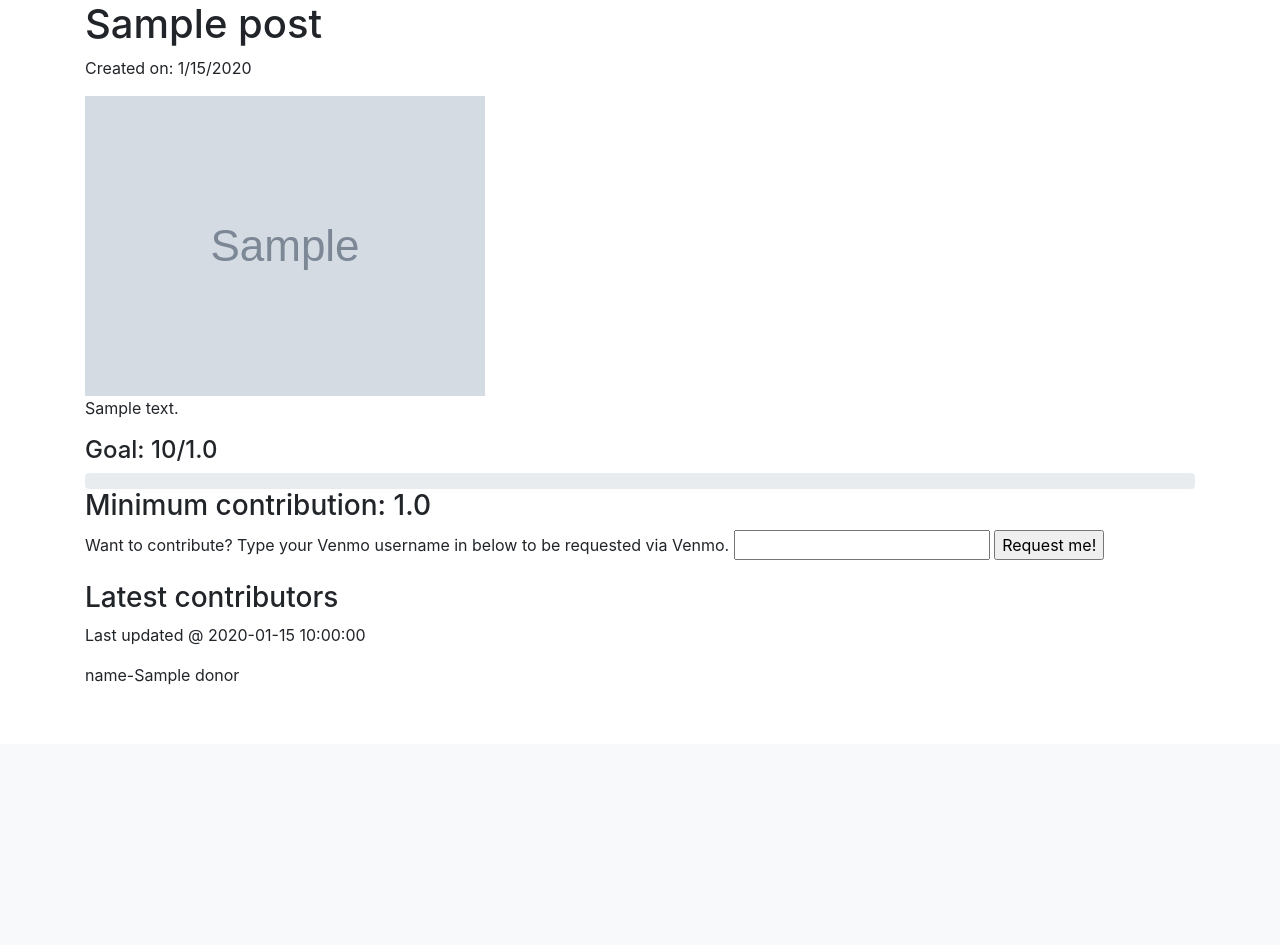
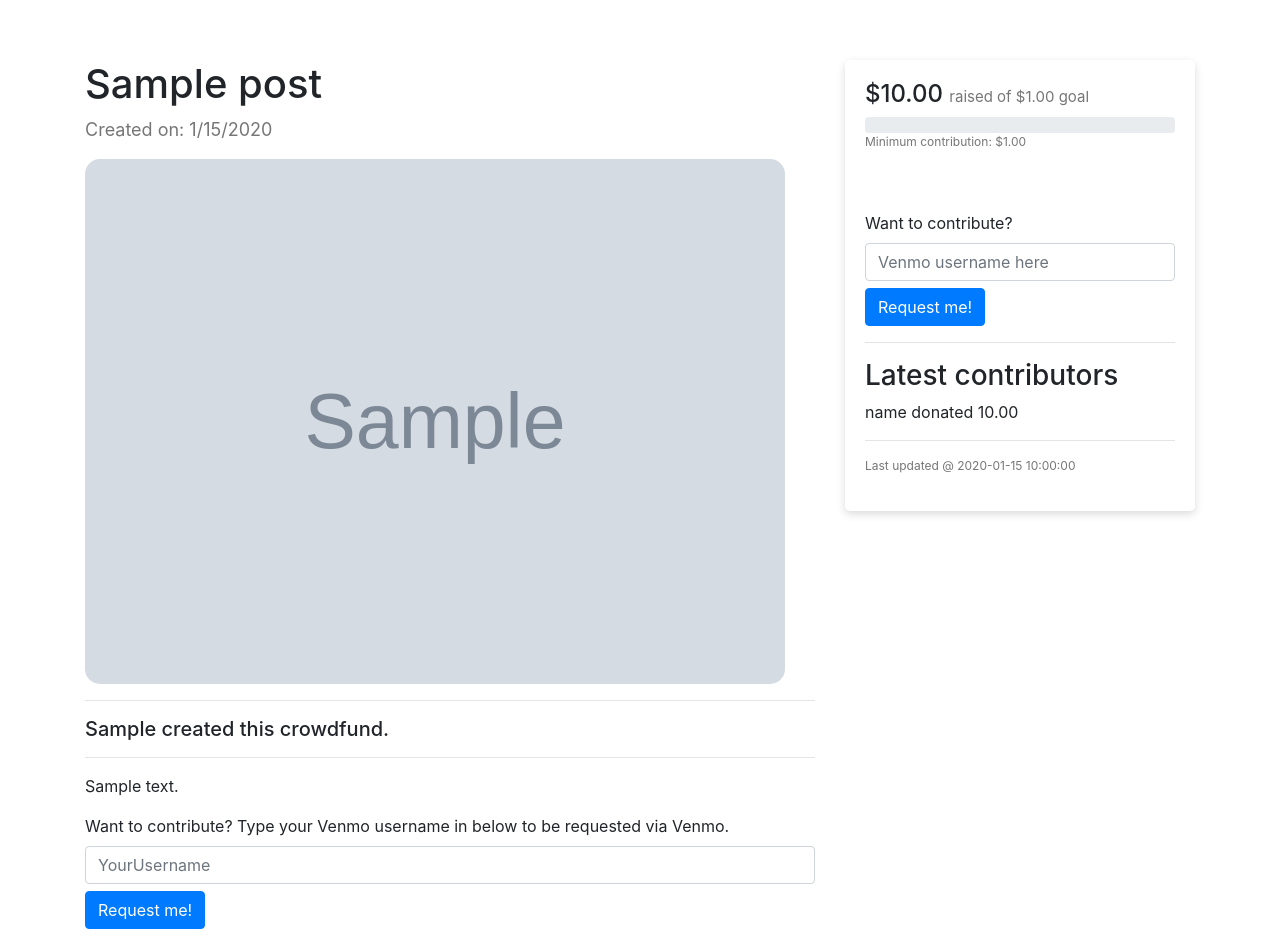
Before and after one commit to MateosNorian/Crowdmo, a Flask app: template templates/crowdfund.html in a window 1280 px wide. Shown: the part 56-1001 px from the top of the page. Before the commit the page ends 740 px from the top, so only its background shows below. Run offline with Flask 2, Linux system fonts and the light colour scheme; tables that the repository leaves empty hold one stand-in row (values such as "Sample post"); the template is opened without the code that fills it: values that come from a table or form of the project are taken from there, most other values are stand-ins (such as "Sample title", 1, 10 or a date in 2020); grey boxes marked "Sample" are stand-in pictures; parts of the project's set-up code (start-up, migrations or seed data) failed here and were passed over.

Commit message:
push v2
Added more styling, fixed money formatting issues, added images to campaigns, fixed contributor refresh issues

```diff
--- a/app.py
+++ b/app.py
@@ -47,7 +47,10 @@ class Donations(db.Model):
 @app.route("/")
 def index():
     posts = Post.query.all()
-    return render_template("index.html", posts=posts)
+    progress = dict()
+    for post in posts:
+        progress[post] = sum(donation.amount for donatoin in post.donations)
+    return render_template("index.html", posts=posts, progress=progress)
 
 
 @app.route("/create", methods=["POST", "GET"])
@@ -71,7 +74,7 @@ def create():
 def crowdmo(id):
     # check the last time a post was updated, and if it has been greater than 2 hours, update again
     post = Post.query.filter_by(id=id).first()
-    if datetime.datetime.utcnow().hour - post.last_updated.hour > 2:
+    if abs(datetime.datetime.utcnow().hour - post.last_updated.hour) > 2:
         print("UPDATING DONORS")
         donors = venmo_request.update_contributors(
             search_note=post.title, access_token=post.access_token, creation_date=post.last_updated)
--- /dev/null
+++ b/static/style/main.css
@@ -0,0 +1,47 @@
+.campaign-bg {
+    width: 700px;
+    background-position: center center;
+    border-radius: 15px;
+}
+
+.spacer {
+    width: 100%;
+    height: 10px;
+    margin-top: 50px;
+}
+
+.side-bar {
+    box-shadow: rgba(0, 0, 0, 0.15) 0px 3px 8px;
+    padding: 20px;
+    border-radius: 5px;
+}
+
+.goal {
+    color: #767676;
+    font-weight: 400;
+    font-size: 15px;
+}
+
+.tiny-text {
+    color: #767676;
+    font-weight: 400;
+    font-size: 12px;
+}
+
+.medium-text {
+    color: #767676;
+    font-weight: 400;
+    font-size: 18px;
+}
+
+.form-control {
+    margin-bottom: 7px;
+}
+
+.thumbnail {
+    padding: 20px;
+    box-shadow: rgba(0, 0, 0, 0.08) 0px 3px 8px;
+    border-radius: 15px;
+    margin-top: 40px;
+    margin-bottom: 40px;
+}
--- a/templates/crowdfund.html
+++ b/templates/crowdfund.html
@@ -2,27 +2,51 @@
 {% block title %}{{post.title}}{% endblock %}
 
 {% block content %}
+<div class="row">
+    <div class="spacer"></div>
+    <div class="col-lg-8">
         <h1>{{post.title}}</h1>
-<p>Created on: {{post.created_date.month}}/{{post.created_date.day}}/{{post.created_date.year}}</p>
-<img src="{{ url_for('static', filename=post.image_location) }}">
-<!-- <h3>{{post.owner}}</h3> -->
+        <p class="medium-text">Created on:
+            {{post.created_date.month}}/{{post.created_date.day}}/{{post.created_date.year}}</p>
+        <img src="{{ url_for('static', filename=post.image_location) }}" class="campaign-bg">
+
+        <hr>
+        <h5>{{post.owner}} created this crowdfund.</h5>
+        <hr>
         <p>{{post.description}}</p>
-<h4>Goal: {{progress}}/{{post.goal}}</h4>
+        <form method="POST">
+            <label for="venmo_username">Want to contribute? Type your Venmo username in below to be requested via
+                Venmo.</label>
+            <input type="text" name="venmo_username" class="form-control" id="venmo_username"
+                placeholder="YourUsername">
+            <input type="submit" value="Request me!" class="btn btn-primary">
+        </form>
+    </div>
+    <div class="col-lg-4">
+        <div class="side-bar">
+            <h4>${{ '{0:0.2f}'.format(progress) }} <span class="goal">raised of ${{ '{0:0.2f}'.format(post.goal) }}
+                    goal</span></h4>
             <div class="progress">
                 <div class="progress-bar" role="progressbar" aria-valuenow="{{progress}}" aria-valuemin="0"
                     aria-valuemax="{{post.goal}}">
                 </div>
             </div>
-<h3>Minimum contribution: {{post.min_contribution}}</h3>
+            <p class="tiny-text">Minimum contribution: ${{ '{0:0.2f}'.format(post.min_contribution) }}</p>
+            <div class="spacer"></div>
             <form method="POST">
-    <label for="venmo_username">Want to contribute? Type your Venmo username in below to be requested via
-        Venmo.</label>
-    <input type="text" name="venmo_username">
-    <input type="submit" value="Request me!">
+                <label for="venmo_username">Want to contribute?</label>
+                <input type="text" name="venmo_username" class="form-control" id="venmo_username"
+                    placeholder="Venmo username here">
+                <input type="submit" value="Request me!" class="btn btn-primary">
             </form>
+            <hr>
             <h3>Latest contributors</h3>
-<p>Last updated @ {{post.last_updated}}</p>
             {% for donor in donors.keys() %}
-<p>{{donor}}-{{donors[donor]}}</p>
+            <p>{{donor}} donated {{ '{0:0.2f}'.format(donors[donor]) }}</p>
+            <hr>
             {% endfor %}
+            <p class="tiny-text">Last updated @ {{post.last_updated}}</p>
+        </div>
+    </div>
+</div>
 {% endblock %}
--- a/templates/layout.html
+++ b/templates/layout.html
@@ -6,6 +6,7 @@
     <link rel="stylesheet" href="https://cdn.jsdelivr.net/npm/bootstrap@4.5.3/dist/css/bootstrap.min.css"
         integrity="sha384-TX8t27EcRE3e/ihU7zmQxVncDAy5uIKz4rEkgIXeMed4M0jlfIDPvg6uqKI2xXr2" crossorigin="anonymous">
     <title>Crowdmo - {% block title %}{% endblock %}</title>
+    <link rel="stylesheet" href="{{ url_for('static', filename='style/main.css') }}">
 </head>
 
 <body>
```
Also changed, not shown: templates/create.html (+22 -8 lines), templates/index.html (+13 -3 lines), 1 other file. Lines whose indentation alone changed are shown as unchanged.
